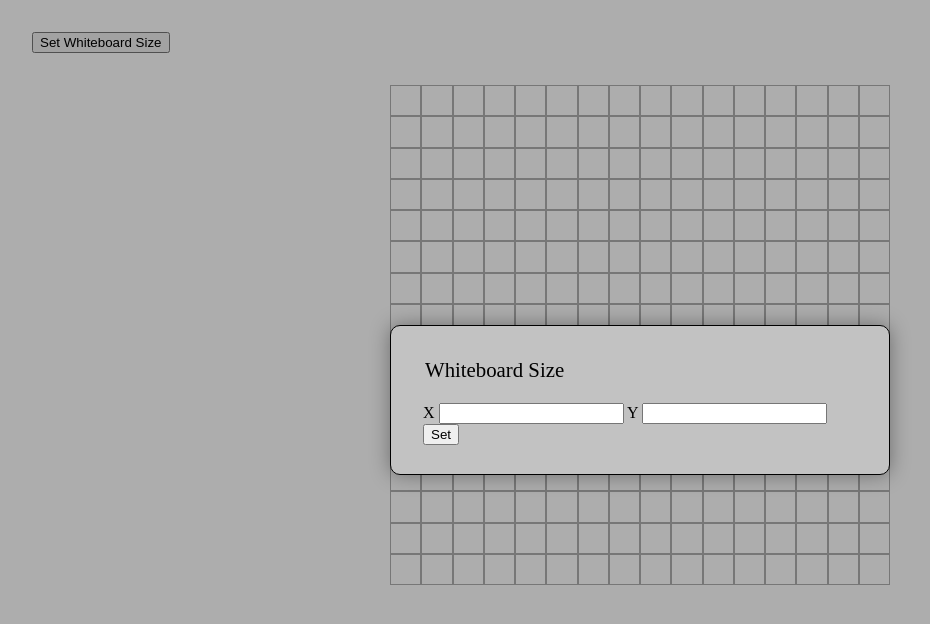
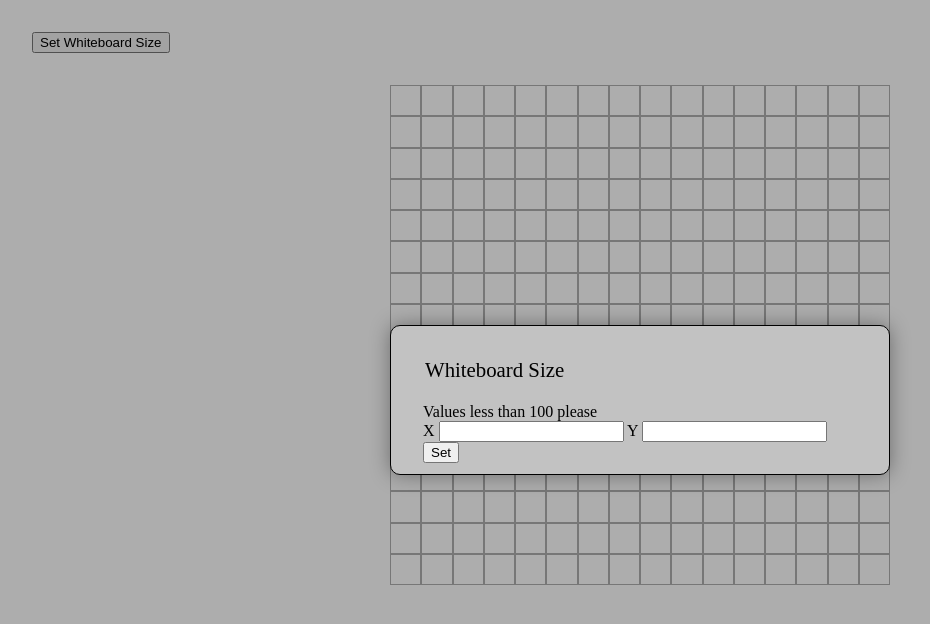
Before and after one commit to AlcaldeLeonardo/Etch-A-Sketch-Odin, a plain HTML site: page index.html in a window 1280 px wide. Both pictures are taken after a click on the button "Set Whiteboard Size". Shown: the whole page, without its empty margins (0-930 px from the left). Drawn offline with Linux system fonts and the light colour scheme.

Commit message:
warning added

```diff
--- a/index.html
+++ b/index.html
@@ -12,6 +12,7 @@
         <div class="popup">
             <form action="#">
                 <legend>Whiteboard Size</legend>
+                <p>Values less than 100 please</p>
                 <label for="Xdimension">X</label>
                 <input id="Xdimension" name ="Xdimension"type="number">
                 <label for="Ydimension">Y</label>
```
